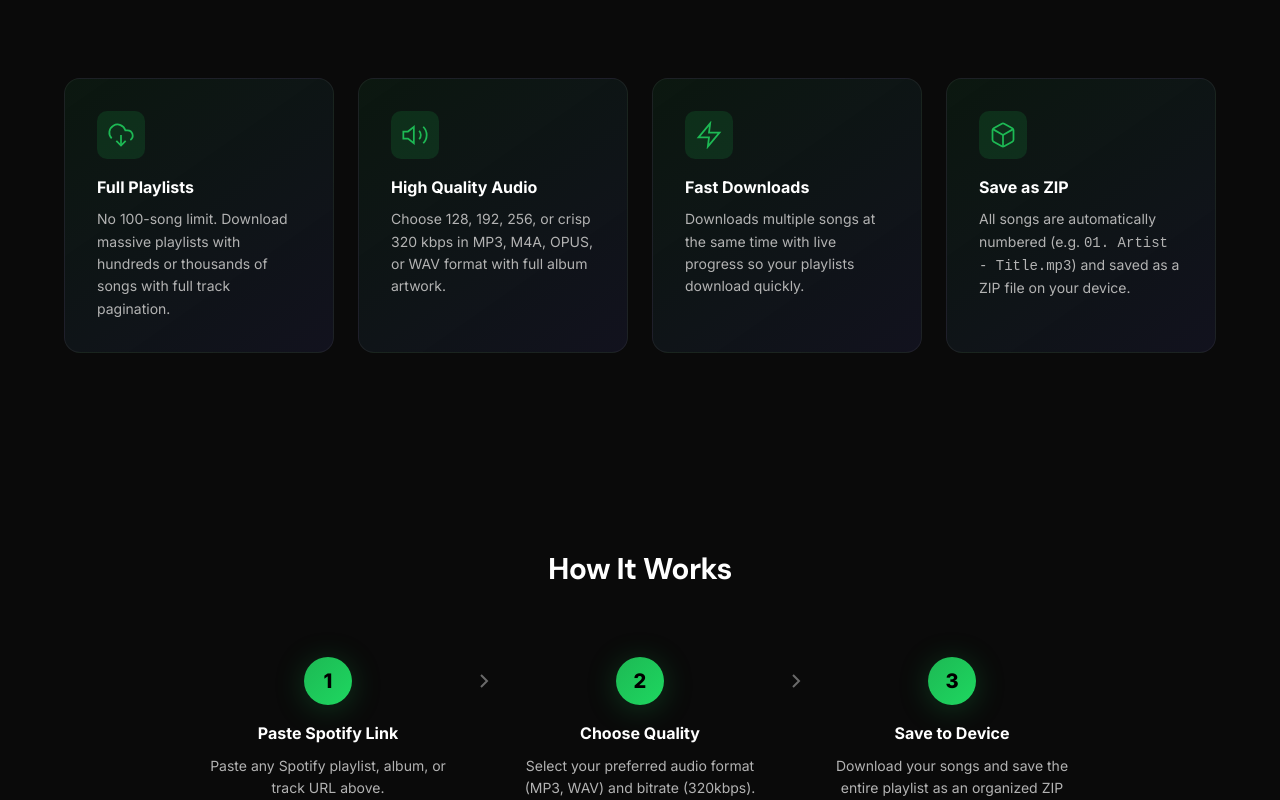
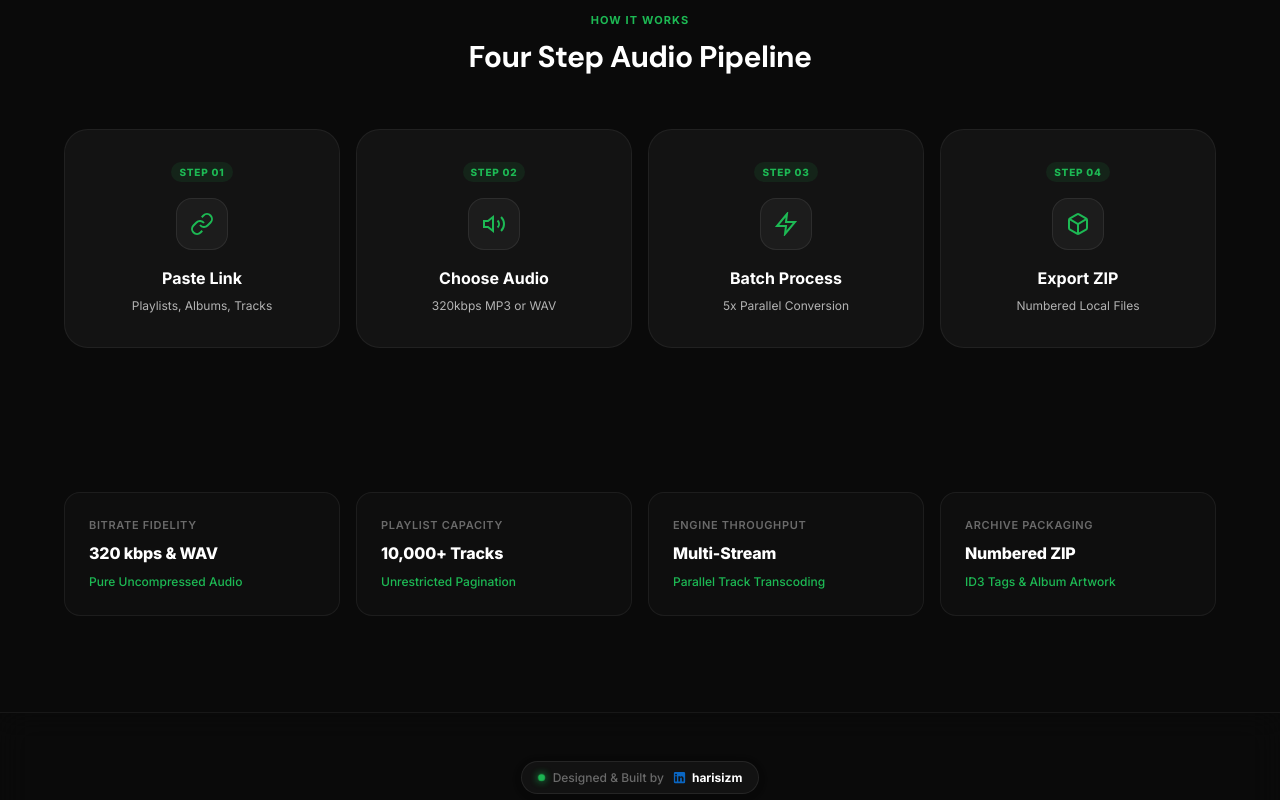
Before and after one commit to harisizm/spotify-downlaoder, a Next.js app: page / in a window 1280 px wide. Shown: the part 1260-2060 px from the top of the page. Built offline with nearby package versions, Linux system fonts and the light colour scheme; no server answers.

Commit message:
feat: unclutter hero section, replace text paragraphs with visual 4-step flowchart & spec matrix, and remove all em-dashes

```diff
--- a/src/app/page.module.css
+++ b/src/app/page.module.css
@@ -75,7 +75,7 @@
 .heroContent {
   position: relative;
   z-index: 1;
-  max-width: 720px;
+  max-width: 820px;
   text-align: center;
   animation: fadeInUp 0.8s ease-out;
 }
@@ -91,7 +91,7 @@
   font-size: var(--text-xs);
   font-weight: 600;
   color: var(--text-secondary);
-  margin-bottom: var(--space-xl);
+  margin-bottom: var(--space-lg);
 }
 
 .badgeDot {
@@ -111,10 +111,10 @@
   font-family: var(--font-display);
   font-size: var(--text-6xl);
   font-weight: 900;
-  line-height: 1.05;
+  line-height: 1.08;
   letter-spacing: -0.04em;
   color: var(--text-primary);
-  margin-bottom: var(--space-lg);
+  margin-bottom: var(--space-md);
 }
 
 .titleGradient {
@@ -127,8 +127,11 @@
 .subtitle {
   font-size: var(--text-lg);
   color: var(--text-secondary);
-  line-height: 1.7;
-  margin-bottom: var(--space-2xl);
+  line-height: 1.5;
+  margin-bottom: var(--space-xl);
+  max-width: 580px;
+  margin-left: auto;
+  margin-right: auto;
 }
 
 /* URL Input */
@@ -165,111 +168,135 @@
 
 .input {
   flex: 1;
-  padding: 10px 8px;
-  font-size: var(--text-sm);
-  color: var(--text-primary);
   background: transparent;
   border: none;
   outline: none;
+  color: var(--text-primary);
+  font-size: var(--text-base);
+  font-family: inherit;
   min-width: 0;
 }
 
 .input::placeholder {
-  color: var(--text-tertiary);
+  color: var(--text-muted);
 }
 
 .errorText {
+  color: #f87171;
+  font-size: var(--text-xs);
   margin-top: var(--space-sm);
-  font-size: var(--text-xs);
-  color: #f87171;
   text-align: left;
   padding-left: var(--space-md);
 }
 
 /* Login CTA */
 .loginCta {
+  margin-top: var(--space-lg);
   display: flex;
   align-items: center;
   justify-content: center;
   gap: var(--space-md);
-  margin-top: var(--space-lg);
+  flex-wrap: wrap;
 }
 
 .loginText {
-  font-size: var(--text-sm);
+  font-size: var(--text-xs);
   color: var(--text-tertiary);
 }
 
 .loginLink {
   display: inline-flex;
   align-items: center;
-  gap: var(--space-sm);
-  font-size: var(--text-sm);
+  gap: 6px;
+  font-size: var(--text-xs);
   font-weight: 600;
   color: var(--spotify-green);
+  background: rgba(29, 185, 84, 0.1);
+  border: 1px solid rgba(29, 185, 84, 0.25);
+  border-radius: var(--radius-full);
+  padding: 4px 12px;
   cursor: pointer;
-  background: none;
-  border: none;
   transition: all var(--transition-fast);
-  padding: var(--space-sm) var(--space-md);
-  border-radius: var(--radius-full);
 }
 
 .loginLink:hover {
-  background: var(--spotify-green-muted);
-  color: var(--spotify-green-light);
+  background: rgba(29, 185, 84, 0.2);
+  transform: translateY(-1px);
 }
 
-/* ===== FEATURES SECTION ===== */
-.features {
+/* ===== VISUAL FLOWCHART SECTION ===== */
+.flowchartSection {
   padding: var(--space-4xl) var(--space-lg);
   max-width: var(--max-width);
   margin: 0 auto;
+  text-align: center;
 }
 
-.featuresGrid {
+.sectionHeader {
+  margin-bottom: var(--space-2xl);
+}
+
+.sectionTag {
+  display: inline-block;
+  font-size: 11px;
+  font-weight: 700;
+  letter-spacing: 0.1em;
+  text-transform: uppercase;
+  color: var(--spotify-green);
+  margin-bottom: var(--space-xs);
+}
+
+.sectionTitle {
+  font-family: var(--font-display);
+  font-size: var(--text-3xl);
+  font-weight: 800;
+  color: var(--text-primary);
+  letter-spacing: -0.02em;
+}
+
+.flowDiagram {
   display: grid;
   grid-template-columns: repeat(4, 1fr);
-  gap: var(--space-lg);
+  gap: var(--space-md);
+  position: relative;
 }
 
-.featureCard {
-  padding: var(--space-xl);
-  border-radius: var(--radius-lg);
-  background: var(--gradient-card);
+.flowCard {
+  background: var(--bg-surface);
   border: 1px solid var(--border-subtle);
+  border-radius: var(--radius-xl);
+  padding: var(--space-xl) var(--space-md);
+  display: flex;
+  flex-direction: column;
+  align-items: center;
+  text-align: center;
+  position: relative;
   transition: all var(--transition-base);
-  position: relative;
-  overflow: hidden;
 }
 
-.featureCard::before {
-  content: "";
-  position: absolute;
-  top: 0;
-  left: 0;
-  right: 0;
-  height: 2px;
-  background: var(--gradient-green);
-  opacity: 0;
-  transition: opacity var(--transition-base);
+.flowCard:hover {
+  transform: translateY(-4px);
+  border-color: rgba(29, 185, 84, 0.4);
+  box-shadow: 0 10px 30px rgba(0, 0, 0, 0.4), 0 0 20px rgba(29, 185, 84, 0.1);
 }
 
-.featureCard:hover {
-  transform: translateY(-4px);
-  border-color: var(--border-medium);
-  box-shadow: var(--shadow-lg);
+.flowStepNum {
+  font-size: 10px;
+  font-weight: 800;
+  letter-spacing: 0.08em;
+  color: var(--spotify-green);
+  background: rgba(29, 185, 84, 0.1);
+  padding: 2px 8px;
+  border-radius: var(--radius-full);
+  margin-bottom: var(--space-md);
 }
 
-.featureCard:hover::before {
-  opacity: 1;
-}
-
-.featureIcon {
-  width: 48px;
-  height: 48px;
-  border-radius: var(--radius-md);
-  background: var(--spotify-green-muted);
+.flowIconWrapper {
+  width: 52px;
+  height: 52px;
+  border-radius: var(--radius-lg);
+  background: rgba(255, 255, 255, 0.04);
+  border: 1px solid rgba(255, 255, 255, 0.08);
   display: flex;
   align-items: center;
   justify-content: center;
@@ -277,115 +304,84 @@
   margin-bottom: var(--space-md);
 }
 
-.featureTitle {
+.flowTitle {
   font-size: var(--text-base);
   font-weight: 700;
   color: var(--text-primary);
-  margin-bottom: var(--space-sm);
+  margin-bottom: 4px;
 }
 
-.featureDesc {
-  font-size: var(--text-sm);
+.flowSub {
+  font-size: var(--text-xs);
   color: var(--text-secondary);
-  line-height: 1.6;
 }
 
-/* ===== HOW IT WORKS ===== */
-.howItWorks {
-  padding: var(--space-4xl) var(--space-lg);
+/* ===== VISUAL SPEC MATRIX ===== */
+.specsSection {
+  padding: var(--space-2xl) var(--space-lg) var(--space-4xl);
   max-width: var(--max-width);
   margin: 0 auto;
-  text-align: center;
 }
 
-.sectionTitle {
-  font-family: var(--font-display);
-  font-size: var(--text-3xl);
+.specsGrid {
+  display: grid;
+  grid-template-columns: repeat(4, 1fr);
+  gap: var(--space-md);
+}
+
+.specCard {
+  background: rgba(255, 255, 255, 0.02);
+  border: 1px solid var(--border-subtle);
+  border-radius: var(--radius-lg);
+  padding: var(--space-lg);
+  display: flex;
+  flex-direction: column;
+  gap: 6px;
+  transition: all var(--transition-fast);
+}
+
+.specCard:hover {
+  background: rgba(255, 255, 255, 0.04);
+  border-color: var(--border-medium);
+}
+
+.specLabel {
+  font-size: 11px;
+  font-weight: 600;
+  color: var(--text-tertiary);
+  text-transform: uppercase;
+  letter-spacing: 0.06em;
+}
+
+.specValue {
+  font-size: var(--text-md);
   font-weight: 800;
   color: var(--text-primary);
-  margin-bottom: var(--space-3xl);
-  letter-spacing: -0.02em;
+  letter-spacing: -0.01em;
 }
 
-.steps {
-  display: flex;
-  align-items: flex-start;
-  justify-content: center;
-  gap: var(--space-lg);
+.specTag {
+  font-size: var(--text-xs);
+  color: var(--spotify-green);
+  font-weight: 500;
 }
 
-.step {
-  flex: 1;
-  max-width: 240px;
-  text-align: center;
-}
-
-.stepNumber {
-  width: 48px;
-  height: 48px;
-  border-radius: 50%;
-  background: var(--gradient-green);
-  color: #000;
-  font-size: var(--text-xl);
-  font-weight: 800;
-  display: flex;
-  align-items: center;
-  justify-content: center;
-  margin: 0 auto var(--space-md);
-  box-shadow: var(--shadow-green);
-}
-
-.stepTitle {
-  font-size: var(--text-base);
-  font-weight: 700;
-  color: var(--text-primary);
-  margin-bottom: var(--space-sm);
-}
-
-.stepDesc {
-  font-size: var(--text-sm);
-  color: var(--text-secondary);
-  line-height: 1.6;
-}
-
-.stepConnector {
-  display: flex;
-  align-items: center;
-  justify-content: center;
-  color: var(--text-tertiary);
-  margin-top: 12px;
-  flex-shrink: 0;
-}
-
-/* ===== FOOTER ===== */
-.footer {
-  padding: var(--space-3xl) var(--space-lg);
-  border-top: 1px solid var(--border-subtle);
-  margin-top: var(--space-4xl);
-}
-
-.footerContent {
-  max-width: var(--max-width);
-  margin: 0 auto;
-  text-align: center;
-}
-
-.footerText {
-  font-size: var(--text-xs);
-  color: var(--text-tertiary);
-  line-height: 1.8;
-  margin-bottom: var(--space-md);
-}
-
-.footerCopy {
-  font-size: var(--text-xs);
-  color: var(--text-tertiary);
-  opacity: 0.6;
+/* Keyframes */
+@keyframes fadeInUp {
+  from {
+    opacity: 0;
+    transform: translateY(20px);
+  }
+  to {
+    opacity: 1;
+    transform: translateY(0);
+  }
 }
 
 /* ===== RESPONSIVE ===== */
 @media (max-width: 1024px) {
-  .featuresGrid {
+  .flowDiagram,
+  .specsGrid {
     grid-template-columns: repeat(2, 1fr);
   }
 }
@@ -410,17 +406,8 @@
     text-align: center;
   }
 
-  .featuresGrid {
+  .flowDiagram,
+  .specsGrid {
     grid-template-columns: 1fr;
   }
-
-  .steps {
-    flex-direction: column;
-    align-items: center;
-  }
-
-  .stepConnector {
-    transform: rotate(90deg);
-    margin: 0;
-  }
 }
--- a/src/app/page.tsx
+++ b/src/app/page.tsx
@@ -45,7 +45,7 @@ export default function LandingPage() {
     <>
       <Navbar />
       <main className={styles.main}>
-        {/* Hero Section */}
+        {/* Uncluttered Hero Section */}
         <section className={styles.hero}>
           {/* Animated background elements */}
           <div className={styles.bgOrbs}>
@@ -58,19 +58,17 @@ export default function LandingPage() {
           <div className={styles.heroContent}>
             <div className={styles.badge}>
               <span className={styles.badgeDot} />
-              Built by harisizm
+              Engineered by harisizm
             </div>
 
             <h1 className={styles.title}>
-              Download Spotify
+              Studio Quality
               <br />
-              <span className={styles.titleGradient}>Playlists with Pasooriizm</span>
+              <span className={styles.titleGradient}>Spotify Downloads</span>
             </h1>
 
             <p className={styles.subtitle}>
-              Download entire Spotify playlists, albums, and songs in 320kbps MP3, M4A, OPUS, or WAV.
-              <br />
-              No song limits — save individual tracks or download the whole playlist as a ZIP.
+              Fast, uncapped playlist downloads in 320kbps MP3 and lossless WAV.
             </p>
 
             {/* URL Input */}
@@ -82,7 +80,7 @@ export default function LandingPage() {
                 </svg>
                 <input
                   type="text"
-                  placeholder="Paste Spotify playlist, album, or track URL..."
+                  placeholder="Paste Spotify playlist, album, or track link..."
                   value={url}
                   onChange={(e) => {
                     setUrl(e.target.value);
@@ -117,104 +115,94 @@ export default function LandingPage() {
           </div>
         </section>
 
-        {/* Features Section */}
-        <section className={styles.features}>
-          <div className={styles.featuresGrid}>
-            <div className={styles.featureCard}>
-              <div className={styles.featureIcon}>
-                <svg viewBox="0 0 24 24" width="28" height="28" fill="none" stroke="currentColor" strokeWidth="1.5">
-                  <path d="M4 14.899A7 7 0 1 1 15.71 8h1.79a4.5 4.5 0 0 1 2.5 8.242" />
-                  <path d="M12 12v9" />
-                  <path d="m8 17 4 4 4-4" />
+        {/* Visual Workflow Flowchart */}
+        <section className={styles.flowchartSection}>
+          <div className={styles.sectionHeader}>
+            <span className={styles.sectionTag}>How It Works</span>
+            <h2 className={styles.sectionTitle}>Four Step Audio Pipeline</h2>
+          </div>
+
+          <div className={styles.flowDiagram}>
+            <div className={styles.flowCard}>
+              <span className={styles.flowStepNum}>STEP 01</span>
+              <div className={styles.flowIconWrapper}>
+                <svg viewBox="0 0 24 24" width="24" height="24" fill="none" stroke="currentColor" strokeWidth="2">
+                  <path d="M10 13a5 5 0 0 0 7.54.54l3-3a5 5 0 0 0-7.07-7.07l-1.72 1.71" />
+                  <path d="M14 11a5 5 0 0 0-7.54-.54l-3 3a5 5 0 0 0 7.07 7.07l1.71-1.71" />
                 </svg>
               </div>
-              <h3 className={styles.featureTitle}>Full Playlists</h3>
-              <p className={styles.featureDesc}>
-                No 100-song limit. Download massive playlists with hundreds or thousands of songs with full track pagination.
-              </p>
+              <h3 className={styles.flowTitle}>Paste Link</h3>
+              <p className={styles.flowSub}>Playlists, Albums, Tracks</p>
             </div>
 
-            <div className={styles.featureCard}>
-              <div className={styles.featureIcon}>
-                <svg viewBox="0 0 24 24" width="28" height="28" fill="none" stroke="currentColor" strokeWidth="1.5">
+            <div className={styles.flowCard}>
+              <span className={styles.flowStepNum}>STEP 02</span>
+              <div className={styles.flowIconWrapper}>
+                <svg viewBox="0 0 24 24" width="24" height="24" fill="none" stroke="currentColor" strokeWidth="2">
                   <polygon points="11 5 6 9 2 9 2 15 6 15 11 19 11 5" />
                   <path d="M19.07 4.93a10 10 0 0 1 0 14.14" />
                   <path d="M15.54 8.46a5 5 0 0 1 0 7.07" />
                 </svg>
               </div>
-              <h3 className={styles.featureTitle}>High Quality Audio</h3>
-              <p className={styles.featureDesc}>
-                Choose 128, 192, 256, or crisp 320 kbps in MP3, M4A, OPUS, or WAV format with full album artwork.
-              </p>
+              <h3 className={styles.flowTitle}>Choose Audio</h3>
+              <p className={styles.flowSub}>320kbps MP3 or WAV</p>
             </div>
 
-            <div className={styles.featureCard}>
-              <div className={styles.featureIcon}>
-                <svg viewBox="0 0 24 24" width="28" height="28" fill="none" stroke="currentColor" strokeWidth="1.5">
+            <div className={styles.flowCard}>
+              <span className={styles.flowStepNum}>STEP 03</span>
+              <div className={styles.flowIconWrapper}>
+                <svg viewBox="0 0 24 24" width="24" height="24" fill="none" stroke="currentColor" strokeWidth="2">
                   <path d="M13 2L3 14h9l-1 8 10-12h-9l1-8z" />
                 </svg>
               </div>
-              <h3 className={styles.featureTitle}>Fast Downloads</h3>
-              <p className={styles.featureDesc}>
-                Downloads multiple songs at the same time with live progress so your playlists download quickly.
-              </p>
+              <h3 className={styles.flowTitle}>Batch Process</h3>
+              <p className={styles.flowSub}>5x Parallel Conversion</p>
             </div>
 
-            <div className={styles.featureCard}>
-              <div className={styles.featureIcon}>
-                <svg viewBox="0 0 24 24" width="28" height="28" fill="none" stroke="currentColor" strokeWidth="1.5">
+            <div className={styles.flowCard}>
+              <span className={styles.flowStepNum}>STEP 04</span>
+              <div className={styles.flowIconWrapper}>
+                <svg viewBox="0 0 24 24" width="24" height="24" fill="none" stroke="currentColor" strokeWidth="2">
                   <path d="M21 16V8a2 2 0 0 0-1-1.73l-7-4a2 2 0 0 0-2 0l-7 4A2 2 0 0 0 3 8v8a2 2 0 0 0 1 1.73l7 4a2 2 0 0 0 2 0l7-4A2 2 0 0 0 21 16z" />
                   <polyline points="3.27 6.96 12 12.01 20.73 6.96" />
                   <line x1="12" y1="22.08" x2="12" y2="12" />
                 </svg>
               </div>
-              <h3 className={styles.featureTitle}>Save as ZIP</h3>
-              <p className={styles.featureDesc}>
-                All songs are automatically numbered (e.g. <code>01. Artist - Title.mp3</code>) and saved as a ZIP file on your device.
-              </p>
+              <h3 className={styles.flowTitle}>Export ZIP</h3>
+              <p className={styles.flowSub}>Numbered Local Files</p>
             </div>
           </div>
         </section>
 
-        {/* How It Works Section */}
-        <section className={styles.howItWorks}>
-          <h2 className={styles.sectionTitle}>How It Works</h2>
-          <div className={styles.steps}>
-            <div className={styles.step}>
-              <div className={styles.stepNumber}>1</div>
-              <h3 className={styles.stepTitle}>Paste Spotify Link</h3>
-              <p className={styles.stepDesc}>
-                Paste any Spotify playlist, album, or track URL above.
-              </p>
+        {/* Visual Spec Matrix Grid */}
+        <section className={styles.specsSection}>
+          <div className={styles.specsGrid}>
+            <div className={styles.specCard}>
+              <span className={styles.specLabel}>Bitrate Fidelity</span>
+              <span className={styles.specValue}>320 kbps &amp; WAV</span>
+              <span className={styles.specTag}>Pure Uncompressed Audio</span>
             </div>
-            <div className={styles.stepConnector}>
-              <svg viewBox="0 0 24 24" width="24" height="24" fill="none" stroke="currentColor" strokeWidth="2">
-                <polyline points="9 18 15 12 9 6" />
-              </svg>
+
+            <div className={styles.specCard}>
+              <span className={styles.specLabel}>Playlist Capacity</span>
+              <span className={styles.specValue}>10,000+ Tracks</span>
+              <span className={styles.specTag}>Unrestricted Pagination</span>
             </div>
-            <div className={styles.step}>
-              <div className={styles.stepNumber}>2</div>
-              <h3 className={styles.stepTitle}>Choose Quality</h3>
-              <p className={styles.stepDesc}>
-                Select your preferred audio format (MP3, WAV) and bitrate (320kbps).
-              </p>
+
+            <div className={styles.specCard}>
+              <span className={styles.specLabel}>Engine Throughput</span>
+              <span className={styles.specValue}>Multi-Stream</span>
+              <span className={styles.specTag}>Parallel Track Transcoding</span>
             </div>
-            <div className={styles.stepConnector}>
-              <svg viewBox="0 0 24 24" width="24" height="24" fill="none" stroke="currentColor" strokeWidth="2">
-                <polyline points="9 18 15 12 9 6" />
-              </svg>
-            </div>
-            <div className={styles.step}>
-              <div className={styles.stepNumber}>3</div>
-              <h3 className={styles.stepTitle}>Save to Device</h3>
-              <p className={styles.stepDesc}>
-                Download your songs and save the entire playlist as an organized ZIP file.
-              </p>
+
+            <div className={styles.specCard}>
+              <span className={styles.specLabel}>Archive Packaging</span>
+              <span className={styles.specValue}>Numbered ZIP</span>
+              <span className={styles.specTag}>ID3 Tags &amp; Album Artwork</span>
             </div>
           </div>
         </section>
 
-        {/* Global Footer with Developed by harisizm Badge */}
         <Footer />
       </main>
     </>
```
Also changed, not shown: 1 other file (tests, documents, lock files or other folders).
